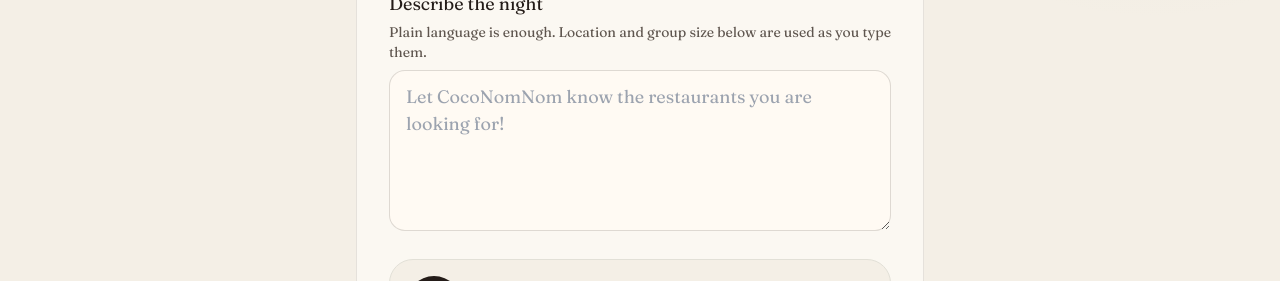
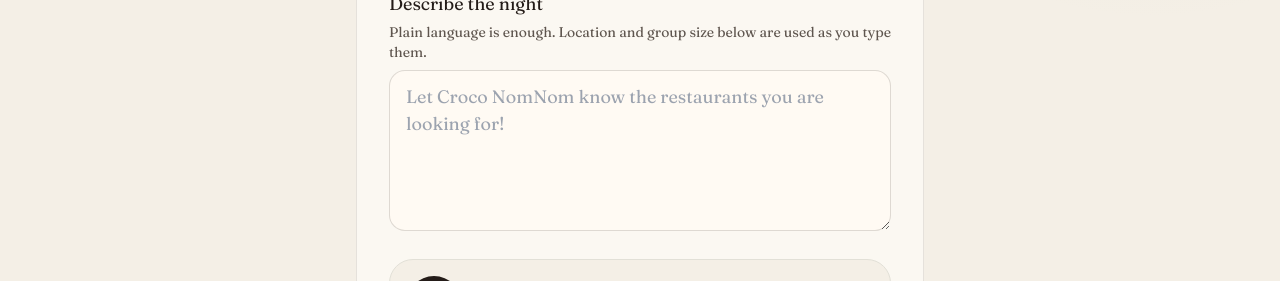
Before and after one commit to laraib-y/Nomly, a Next.js app in the folder frontend/: page /create in a window 1280 px wide. Shown: the part 446-727 px from the top of the page. Built offline with nearby package versions, Linux system fonts and the light colour scheme; no server answers; a web font is replaced by a local one.

Commit message:
typo fixx

```diff
--- a/frontend/app/create/page.tsx
+++ b/frontend/app/create/page.tsx
@@ -69,7 +69,7 @@
             rows={5}
             value={description}
             onChange={(event) => setDescription(event.target.value)}
-            placeholder="Let CocoNomNom know the restaurants you are looking for!"
+            placeholder="Let Croco NomNom know the restaurants you are looking for!"
             className="form-field mt-2"
           />
           {spoken ? <p className="mt-2 text-sm text-ink-soft">You said this. Edit it if anything is off.</p> : null}
```
